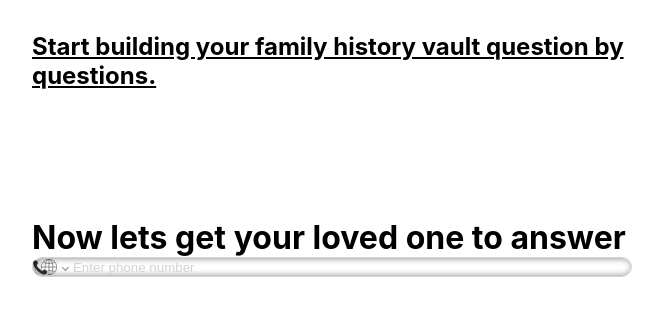
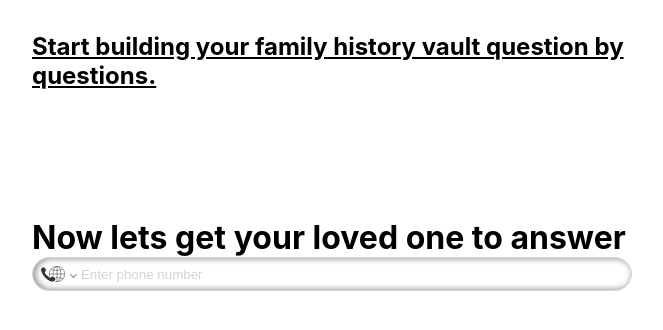
Before and after one commit to mobtophop/reactVoiceDemo, a React (Create React App) app: page /share in a window 1280 px wide. Shown: the top 330 px of the page, without its empty margins (308-971 px from the left). Built offline with nearby package versions, Linux system fonts and the light colour scheme.

Commit message:
recording finished, share in prgress

```diff
--- a/src/Pages/QuestionShare.tsx
+++ b/src/Pages/QuestionShare.tsx
@@ -56,7 +56,8 @@ const QuestionShare: React.FC = () => {
                 boxShadow={"inset 2px 0 7px grey"}
                 border={"1px solid lightGrey"}
                 position={"relative"}
-
+                py={3}
+                px={2}
             >
 
                 <PhoneInput
```
